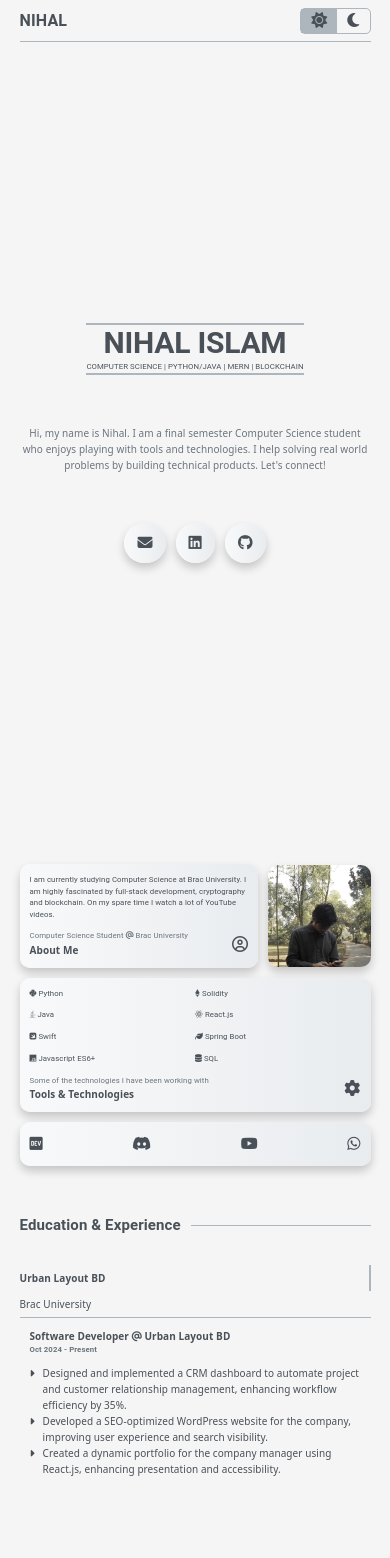
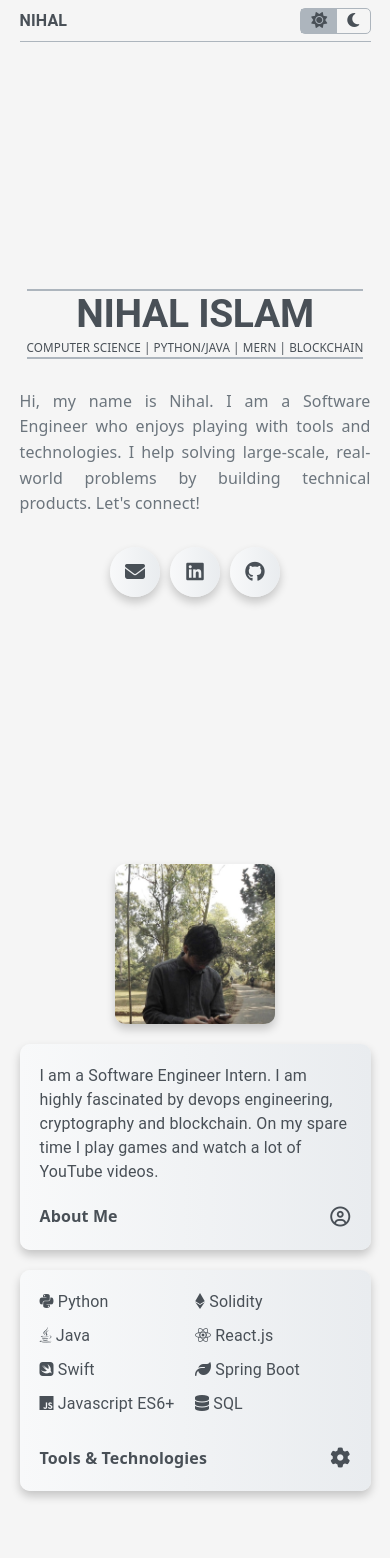
Before and after one commit to nihalislam01/Nihal, a React (Create React App) app: page / in a window 390 px wide. Shown: the top 1558 px of the page. Built offline with nearby package versions, Linux system fonts and the light colour scheme.

Commit message:
version2.0: version 2 mvp release

```diff
--- a/package.json
+++ b/package.json
@@ -13,7 +13,8 @@
     "react-bootstrap": "^2.10.9",
     "react-dom": "^19.0.0",
     "react-router-dom": "^7.1.5",
-    "react-scripts": "5.0.1"
+    "react-scripts": "5.0.1",
+    "three": "^0.176.0"
   },
   "scripts": {
     "start": "react-scripts start",
--- a/src/components/About.js
+++ b/src/components/About.js
@@ -61,11 +61,11 @@ export default function About() {
             <div className="row-one">
                 <motion.div className="about-me-motion" initial="hidden" animate={isInView ? "visible" : "hidden"} variants={bottomSpringUp}>
                     <div className="crate about-me">
-                        <Typography>I am currently studying Computer Science at Brac University. I am highly fascinated by full-stack development, cryptography and blockchain. On my spare time I watch a lot of YouTube videos. </Typography>
+                        <Typography>I am a Software Engineer Intern. I am highly fascinated by devops engineering, cryptography and blockchain. On my spare time I play games and watch a lot of YouTube videos. </Typography>
 
                         <div className="d-flex justify-content-between align-items-center">
                             <article>
-                                <Typography color="text.secondary">Computer Science Student <a href="https://www.bracu.ac.bd" target="_blank" rel="noopener noreferrer"><i className="fa-solid fa-at"></i> Brac University</a></Typography>
+                                <Typography className="crate-title" color="text.secondary">Software Engineer Intern <a href="https://hubxpert.com" target="_blank" rel="noopener noreferrer"><i className="fa-solid fa-at"></i> Hubxpert</a></Typography>
                                 <Typography variant="h6" fontWeight="bold">About Me</Typography>
                             </article>
                             <i className="fa-regular fa-circle-user big-icons"></i>
@@ -97,7 +97,7 @@ export default function About() {
                     </div>
                     <div className="d-flex justify-content-between align-items-center">
                         <article>
-                            <Typography color="text.secondary">Some of the technologies I have been working with</Typography>
+                            <Typography className="crate-title" color="text.secondary">Some of the technologies I have been working with</Typography>
                             <Typography  variant="h6" fontWeight="bold">Tools &#38; Technologies</Typography>
                         </article>
                         <i className="fa-solid fa-gear big-icons"></i>
@@ -109,23 +109,17 @@ export default function About() {
                         <motion.div className="experience-motion" initial="hidden" animate={isInView ? "visible" : "hidden"} variants={bottomSpringUp} custom={0.6}>
                             <a href="#experience"><div className="crate about-experience">
                                 <i className="fa-solid fa-briefcase big-icons text-center"></i>
-                                <div className="d-flex justify-content-between align-items-center">
-                                    <Typography fontWeight="bold">Experience</Typography>
-                                    <i className="fa-regular fa-circle-right"></i>
-                                </div>
+                                <Typography fontWeight="bold">Experience</Typography>
                             </div></a>
                         </motion.div>
                         <motion.div className="project-motion" initial="hidden" animate={isInView ? "visible" : "hidden"} variants={bottomSpringUp} custom={0.8}>
                         <a href="#project"><div className="crate about-project">
                                 <i className="fa-solid fa-desktop big-icons text-center"></i>
-                                <div className="d-flex justify-content-between align-items-center">
-                                    <Typography fontWeight="bold">Projects</Typography>
-                                    <i className="fa-regular fa-circle-right"></i>
-                                </div>
+                                <Typography fontWeight="bold">Projects</Typography>
                             </div></a>
                         </motion.div>
                     </div>
-                    <motion.div initial="hidden" animate={isInView ? "visible" : "hidden"} variants={bottomSpringUp} custom={customValue}>
+                    <motion.div className="contact-motion" initial="hidden" animate={isInView ? "visible" : "hidden"} variants={bottomSpringUp} custom={customValue}>
                         <div className="crate contact">
                             {
                                 contact.map((contact, index) => (
--- a/src/components/Experience.js
+++ b/src/components/Experience.js
@@ -11,7 +11,7 @@ const experience = [
     {
         company: "Urban Layout BD",
         position: "Software Developer",
-        duration: "Oct 2024 - Present",
+        duration: "Oct 2024 - May 2025",
         website: "https://www.urbanlayoutbd.com",
         achievements: [
             "Designed and implemented a CRM dashboard to automate project and customer relationship management, enhancing workflow efficiency by 35%.",
@@ -22,7 +22,7 @@ const experience = [
     {
         company: "Brac University",
         position: "Computer Science Student",
-        duration: "Expected May 2025",
+        duration: "June 2021 - May 2025",
         website: "https://www.bracu.ac.bd",
         achievements: [
             "Scholarships: Achieved Merit Based Scholarship for maintaining required CGPA",
--- a/src/components/Intro.js
+++ b/src/components/Intro.js
@@ -1,4 +1,4 @@
-import { Typography, Tooltip, Link } from "@mui/material";
+import { Typography, Tooltip } from "@mui/material";
 import { motion, useInView } from "framer-motion";
 import { bottomFadeUp, bottomSpringUp } from "../utils/Animation";
 import { useRef } from "react";
@@ -32,17 +32,19 @@ export default function Intro() {
         <section ref={ref} className="section-container intro">
             <motion.article className="header-box" initial="hidden" animate={isInView ? "visible" : "hidden"} variants={bottomFadeUp}>
                 <Typography variant="h2" fontWeight="bold">Nihal Islam</Typography>
-                <Typography>Computer Science | Python/Java | MERN | Blockchain</Typography>
+                <Typography variant="h6" className="quote">Computer Science | Python/Java | MERN | Blockchain</Typography>
             </motion.article>
             <motion.article initial="hidden" animate={isInView ? "visible" : "hidden"} variants={bottomFadeUp} custom={0.2}>
-                <Typography variant="h6" textAlign="center" color="text.secondary">Hi, my name is Nihal. I am a final semester Computer Science student who enjoys playing with tools and technologies. I help solving real world problems by building technical products. Let's connect!</Typography>
+                <Typography variant="h6" textAlign="center" color="text.secondary">Hi, my name is Nihal. I am a Software Engineer who enjoys playing with tools and technologies. I help solving large-scale, real-world problems by building technical products. Let's connect!</Typography>
             </motion.article>
             <div className="icons">
                 {
                     icons.map(({ icon, title, link }, index) => (
-                        <motion.div key={title} className="d-flex" style={{gap: "20px"}} initial="hidden" animate={isInView ? "visible" : "hidden"} variants={bottomSpringUp} custom={(index+2)*0.2}>
+                        <motion.div key={title} initial="hidden" animate={isInView ? "visible" : "hidden"} variants={bottomSpringUp} custom={(index+2)*0.2}>
                             <Tooltip title={title} disableTouchListener>
-                                <Link className="crate icon" href={link} target="_blank" rel="noopener noreferrer"><i className={`${icon} medium-icons`}></i></Link>
+                                <a href={link} target="_blank" rel="noopener noreferrer">
+                                    <div className="crate icon-container"><i className={`${icon} medium-icons`}></i></div>
+                                </a>
                             </Tooltip>
                         </motion.div>
                     ))
--- a/src/components/Project.js
+++ b/src/components/Project.js
@@ -11,37 +11,43 @@ const repositories = [
         name: "Hexis",
         description: "Blockchain-based fake product identification",
         link: "https://github.com/nihalislam01/Blockchain-Based-Fake-Product-Identification",
-        stack: "Node.js (Express.js) | React.js | MongoDB | Solidity | DLT"
+        stack: "MERN | Solidity | DLT",
+        short: "Fake product identification"
     },
     {
         name: "CEHR",
         description: "Cryptographic Electronic Health Record System",
         link: "https://github.com/nihalislam01/Cryptographic-EHR-System",
-        stack: "Flask | React.js | MySQL | AES | RSA"
+        stack: "Flask | React.js | MySQL | AES | RSA",
+        short: "Cryptographic EHR System"
     },
     {
         name: "DID",
         description: "Decentralized Identity System",
         link: "https://github.com/nihalislam01/Decentralized-Identity-System",
-        stack: "Node.js (Express.js) | Solidity | DLT"
+        stack: "Node.js (Express.js) | Solidity | DLT",
+        short: "Decentralized Identity System"
     },
     {
         name: "Executive Insight",
         description: "Task & employee management system",
         link: "https://github.com/nihalislam01/ExecutiveInsight" ,
-        stack: "Spring Boot | React.js | MySQL"
+        stack: "Spring Boot | React.js | MySQL",
+        short: "Task management system"
     },
     {
         name: "BUOCA",
         description: "Brac University's office of co-curricular activities",
         link: "https://github.com/nihalislam01/BUOCA_IntraHacktive_T2" ,
-        stack: "MERN | WebSocket | Chart.js"
+        stack: "MERN | WebSocket | Chart.js",
+        short: "Office of co-curricular activities"
     },
     {
         name: "Azaan App",
         description: "Islamic Prayer time teller",
         link: "https://github.com/nihalislam01/AzaanApp" ,
-        stack: "Swift | Al Adhan API"
+        stack: "Swift | Al Adhan API",
+        short: "Islamic Prayer time teller"
     },
 ];
 
@@ -97,9 +103,11 @@ export default function Project() {
                                     scale: distance === 0 ? 1 : (distance === 1 || rawIndex === -1) ? 0.85 : 0.7,
                                 }}>
                                 <Link className="crate repo"  href={repo.link} target="_blank" rel="noopener noreferrer">
-                                    <Typography variant="h6" fontWeight="bold"><i className="fa-regular fa-folder-open"></i> {repo.name}</Typography>
-                                    <i className="fa-solid fa-minus"></i>
-                                    <Typography color="text.secondary">{repo.description}</Typography>
+                                    <i className="fa-regular fa-folder-open"></i>
+                                    <Typography className="repo-name" variant="h6" fontWeight="bold">{repo.name}</Typography>
+                                    <span className="minus-icon"><i className="fa-solid fa-minus"></i></span>
+                                    <Typography className="desc" color="text.secondary">{repo.description}</Typography>
+                                    <Typography className="short-desc" color="text.secondary">{repo.short}</Typography>
                                     <Typography className="stack" color="text.secondary">{repo.stack}</Typography>
                                 </Link>
                             </motion.div>
--- a/src/index.css
+++ b/src/index.css
@@ -30,13 +30,12 @@ code {
 }
 
 .section-container {
-    max-width: 1000px;
-    width: 70%;
+    width: 1024px;
 }
 
 .crate {
     border-radius: 10px;
-    padding: clamp(10px, 1.5vw, 20px);
+    padding: 20px;
     background: var(--background-gradient);
     box-shadow: 0px 5px 10px rgba(0, 0, 0, 0.2);
     transition: transform 0.3s ease-in-out;
@@ -53,48 +52,51 @@ a {
 }
 
 h2 {
-    font-size: clamp(40px, 4vw, 70px) !important;
+    font-size: 70px !important;
 }
 
 h4 {
-    font-size: clamp(20px, 2vw, 40px) !important;
+    font-size: 30px !important;
 }
 
 h6 {
     font-family: system-ui !important;
-    font-size: clamp(10px, 1.1vw, 18px) !important;
+    font-size: 22px !important;
 }
 
 p {
-    font-size: clamp(7px, 1.1vw, 18px) !important;
+    font-size: 18px !important;
 }
 
 .big-icons {
-    font-size: clamp(16px, 2vw, 30px);
+    font-size: 30px;
 }
 
 .medium-icons {
-    font-size: clamp(15px, 1.5vw, 25px);
+    font-size: 25px;
 }
 
 @media only screen and (max-width: 1024px) {
     .section-container {
-        width: 80%;
+        width: 768px;
+    }
+    .crate {
+        padding: 15px;
     }
     h2 {
-        font-size: 5vw !important;
+        font-size: 60px !important;
     }
 
     h4 {
-        font-size: 2.2vw !important;
+        font-size: 25px !important;
     }
 
     h6 {
-        font-size: 1.6vw !important;
+        font-size: 20px !important;
     }
 
     p {
-        font-size: 1.4vw !important;
+        font-size: 16px !important;
     }
 }
 
@@ -106,18 +108,43 @@ p {
         transform: translateY(-2px);
     }
     h2 {
-        font-size: clamp(30px, 6vw, 40px) !important;
+        font-size: clamp(35px, 10vw, 60px) !important;
     }
 
     h4 {
-        font-size: clamp(15px, 2.6vw, 30px) !important;
+        font-size: 20px !important;
     }
 
     h6 {
-        font-size: clamp(10px, 2.2vw, 20px) !important;
+        font-size: 18px !important;
     }
 
     p {
-        font-size: clamp(7px, 2vw, 15px) !important;
+        font-size: 16px !important;
+    }
+    .big-icons {
+        font-size: 25px;
+    }
+    .medium-icons {
+        font-size: 25px;
     }
 }
+
+@media only screen and (max-width: 425px) {
+
+    h6 {
+        font-size: 16px !important;
+        text-align: justify !important;
+    }
+
+    p {
+        font-size: 16px !important;
+    }
+
+    .big-icons {
+        font-size: 20px;
+    }
+    .medium-icons {
+        font-size: 20px;
+    }
+}
--- a/src/styles/About.css
+++ b/src/styles/About.css
@@ -2,7 +2,7 @@
     display: flex;
     flex-direction: column;
     justify-content: center;
-    gap: clamp(10px, 1.5vw, 20px);
+    gap: 20px;
     padding: 50px 0px;
 }
 
@@ -11,25 +11,26 @@
     justify-content: space-between;
     align-items: center;
     width: 100%;
-    gap: clamp(10px, 1.5vw, 20px);
+    gap: 20px;
 }
 
 .about .row-one .about-me {
     display: flex;
     flex-direction: column;
     justify-content: space-between;
+    gap: 20px;
     width: 100%;
     height: 100%;
 }
 
 .about .row-one .about-me-motion {
-    width: 55%;
-    aspect-ratio: 2.75/1;
+    width: 550px;
+    height: 200px;
 }
 
 .about .row-one .media-motion {
-    width: 20%;
-    aspect-ratio: 1/1;
+    width: 200px;
+    height: 200px;
 }
 
 .about .row-one .media {
@@ -48,31 +49,31 @@
 .about .row-two {
     display: flex;
     align-items: end;
-    gap: clamp(10px, 1.5vw, 20px);
+    gap: 20px;
 }
 
 .about .row-two .skill-motion {
     width: 70%;
-    aspect-ratio: 3.25/1.5;
 }
 
 .about .row-two .skill {
     display: flex;
     flex-direction: column;
     justify-content: space-between;
+    gap: 20px;
     width: 100%;
     height: 100%;
 }
 
 .about .tools {
-    margin-bottom: clamp(10px, 1.5vw, 20px);
+    margin-bottom: 20px;
 }
 
 .about .row-two .col-one {
     display: flex;
     flex-direction: column;
     width: 30%;
-    gap: clamp(10px, 1.5vw, 20px);
+    gap: 20px;
 }
 
 .about .row-two .col-one .contact {
@@ -86,7 +87,7 @@
 .about .row-two .col-one .col-one-row-one {
     display: flex;
     width: 100%;
-    gap: clamp(10px, 1.5vw, 20px);
+    gap: 20px;
 }
 
 .about .project-motion, .about .experience-motion {
@@ -98,13 +99,38 @@
     display: flex;
     flex-direction: column;
     justify-content: end;
+    align-items: center;
     width: 100%;
     height: 100%;
-    gap: clamp(10px, 1.5vw, 20px);
+    gap: 20px;
 }
 
 @media only screen and (max-width: 1024px) {
-    .about .project-motion,  .about .experience-motion{
+    .about .row-one .about-me-motion {
+        width: 450px;
+        height: 180px;
+    }
+
+    .about .row-one .media-motion {
+        width: 180px;
+        height: 180px;
+    }
+    .about .tools {
+        margin-bottom: 10px;
+    }
+    .about .about-project,  .about .about-experience, .about .row-one .about-me-motion .about-me, .about .row-two .skill-motion .skill{
+        gap: 10px;
+    }
+    .about .go-to-icon {
+        display: none;
+    }
+}
+
+@media only screen and (max-width: 768px) {
+    .about {
+        padding: 20px 0px;
+    }
+    .about .project-motion,  .about .experience-motion, .about .contact-motion{
         display: none;
     }
     .about .row-two {
@@ -114,25 +140,26 @@
         width: 100%;
         gap: 0px;
     }
-    .about .row-one .about-me-motion {
-        width: 80%;
-        aspect-ratio: 4/1;
+    .about .row-one {
+        flex-direction: column-reverse;
     }
-    .about .row-two .skill-motion {
+    .about .row-one .media-motion {
+        width: 160px;
+        height: 160px;
+    }
+    .about .row-one .about-me-motion, .about .row-two .skill-motion {
         width: 100%;
-        aspect-ratio: 3.5/1;
+        height: auto;
+        aspect-ratio: auto;
+    }
+    .about .row-one .about-me-motion .about-me, .about .row-two .skill-motion .skill {
+        padding: 20px;
+        gap: 20px;
     }
 }
 
-@media only screen and (max-width: 768px) {
-    .about {
-        padding: 20px 0px;
-    }
-    .about .row-one .about-me-motion {
-        width: 70%;
-        aspect-ratio: 2.3/1;
-    }
-    .about .row-one .media-motion {
-        width: 30%;
+@media only screen and (max-width: 425px) {
+    .crate-title {
+        display: none;
     }
 }
--- a/src/styles/Intro.css
+++ b/src/styles/Intro.css
@@ -19,14 +19,32 @@
     gap: clamp(10px, 1.5vw, 20px);
 }
 
-.intro .icon {
+.intro .icon-container {
+    display: flex;
+    justify-content: center;
+    align-items: center;
+    height: 60px;
+    width: 60px;
     border-radius: 50%;
-    padding: 17px 20px;
+}
+@media only screen and (max-width: 768px) {
+    .quote {
+        text-align: center !important;
+        font-size: clamp(10px, 3vw, 20px) !important;
+    }
+    .intro .icon-container {
+        height: 50px;
+        width: 50px;
+    }
+}
+@media only screen and (max-width: 425px) {
+    .intro {
+        gap: 30px;
+    }
 }
 
-@media only screen and (max-width: 768px) {
-    .intro .icon {
-        border-radius: 50%;
-        padding: 8px 13px;
+@media only screen and (max-width: 375px) {
+    .quote {
+        font-size: 9px !important;
     }
 }
--- a/src/styles/Navbar.css
+++ b/src/styles/Navbar.css
@@ -28,8 +28,8 @@
     background-color: #adb5bd;
 }
 
-@media only screen and (max-width: 768px) {
+@media only screen and (max-width: 425px) {
     .navigation .sections {
-        display: none;;
+        display: none;
     }
 }
--- a/src/styles/Project.css
+++ b/src/styles/Project.css
@@ -24,18 +24,24 @@
     gap: 20px;
     align-items: center;
 }
+.short-desc {
+    display: none;
+}
 
 @media only screen and (max-width: 1024px) {
     .carousel {
         height: 300px;
         padding-top: 100px;
     }
+    .stack {
+        display: none;
+    }
 }
 @media only screen and (max-width: 768px) {
     .project {
         padding: 20px 0px;
     }
-    .stack {
+    .repo-name, .minus-icon {
         display: none;
     }
 }
@@ -46,4 +52,10 @@
     .repo {
         gap: 10px;
     }
+    .short-desc {
+        display: inline;
+    }
+    .desc {
+        display: none;
+    }
 }
```
Also changed, not shown: 1 other file (tests, documents, lock files or other folders).
